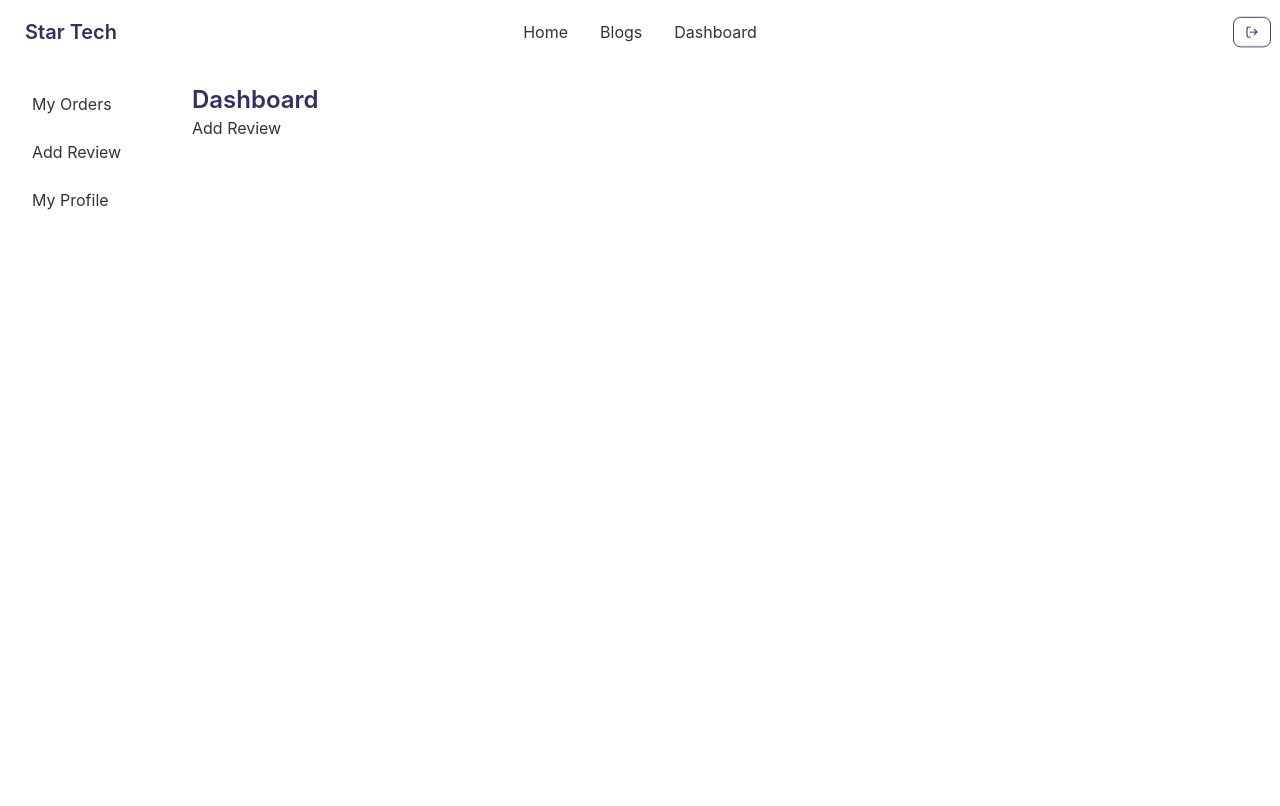
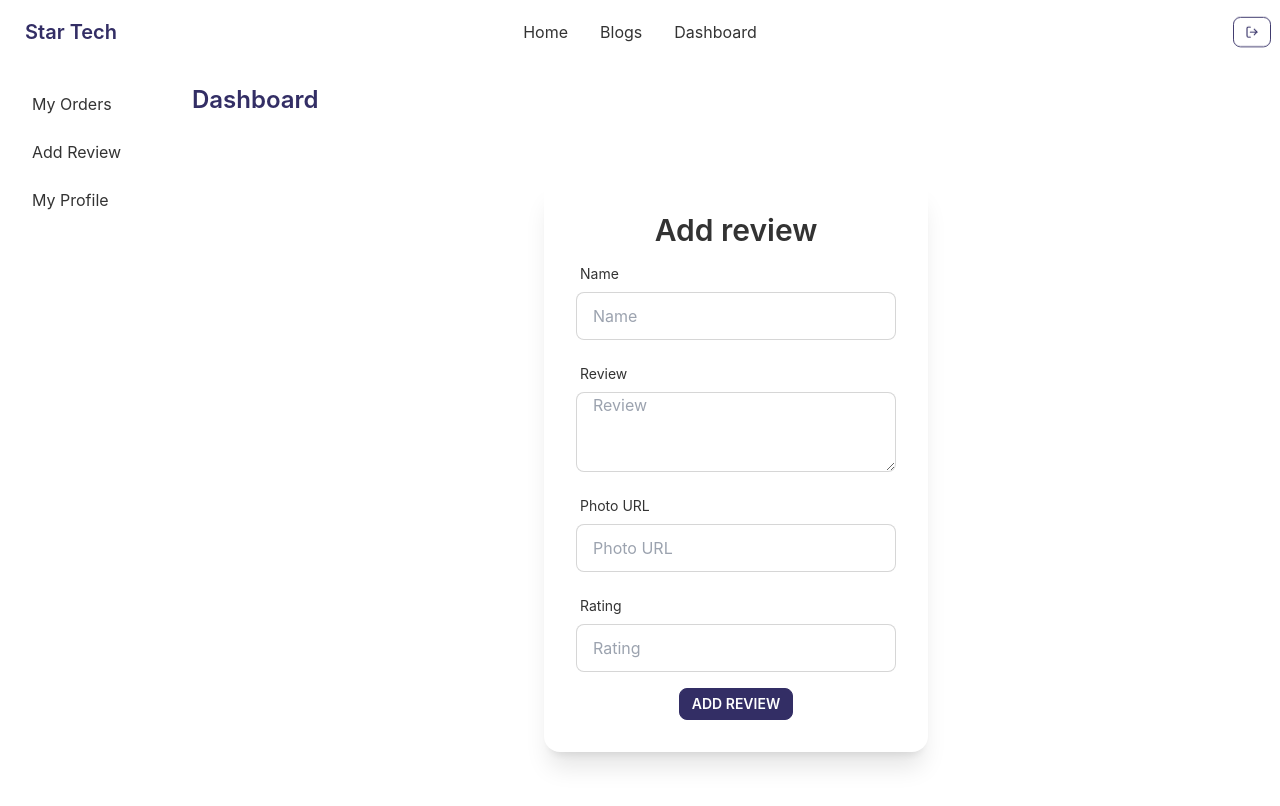
Before and after one commit to abdullah-masud/Star-Tech-Client, a React (Create React App) app: page /dashboard/addreview in a window 1280 px wide. Shown: the top 806 px of the page. Built offline with nearby package versions, Linux system fonts and the light colour scheme; no server answers; sample sign-in values are in the browser's storage.

Commit message:
add reviews

```diff
--- a/src/Pages/Dashboard/AddReview.js
+++ b/src/Pages/Dashboard/AddReview.js
@@ -1,10 +1,135 @@
 import React from 'react';
+import { useForm } from 'react-hook-form';
+import { Link } from 'react-router-dom';
+import { toast } from 'react-toastify';
 
 const AddReview = () => {
+    const { register, formState: { errors }, handleSubmit, getValues, reset } = useForm();
+
+    const onSubmit = data => {
+        const url = `http://localhost:5000/reviews/`
+        fetch(url, {
+            method: 'POST',
+            headers: {
+                'content-type': 'application/json'
+            },
+            body: JSON.stringify(data)
+        })
+            .then(res => res.json())
+            .then(result => {
+                toast.success("Review Added")
+                reset();
+                console.log(result);
+            })
+    };
+
     return (
-        <div>
-            Add Review
-        </div>
+        <div className='max-w-7xl mx-auto lg:mt-16 flex justify-center items-center'>
+            <div className="card w-96 bg-base-100 shadow-xl">
+                <div className="card-body">
+                    <h2 className="card-title text-center block text-3xl">Add review</h2>
+
+                    <form onSubmit={handleSubmit(onSubmit)}>
+                        {/* Name input starts */}
+                        <div class="form-control w-full max-w-xs">
+                            <label class="label">
+                                <span class="label-text">Name</span>
+                            </label>
+                            <input
+                                type="text"
+                                placeholder="Name"
+                                class="input input-bordered w-full max-w-xs"
+                                {...register("name", {
+                                    required: {
+                                        value: true,
+                                        message: 'Name is Required'
+                                    }
+                                })}
+                            />
+                            <label class="label">
+                                {errors.name?.type === 'required' && <span class="label-text-alt text-red-500">{errors.name.message}</span>}
+                            </label>
+                        </div>
+                        {/* Name input ends */}
+
+                        {/* Review input starts */}
+                        <div class="form-control w-full max-w-xs">
+                            <label class="label">
+                                <span class="label-text">Review</span>
+                            </label>
+                            <textarea
+                                type="text"
+                                placeholder="Review"
+                                class="input input-bordered w-full max-w-xs h-20"
+                                {...register("description", {
+                                    required: {
+                                        value: true,
+                                        message: 'Review is Required'
+                                    }
+                                })}
+                            />
+                            <label class="label">
+                                {errors.description?.type === 'required' && <span class="label-text-alt text-red-500">{errors.description.message}</span>}
+                            </label>
+                        </div>
+                        {/* Review input ends */}
+
+                        {/* Picture input starts */}
+                        <div class="form-control w-full max-w-xs">
+                            <label class="label">
+                                <span class="label-text">Photo URL</span>
+                            </label>
+                            <input
+                                type="text"
+                                placeholder="Photo URL"
+                                class="input input-bordered w-full max-w-xs"
+                                {...register("image", {
+                                    required: {
+                                        value: true,
+                                        message: 'Photo URL is Required'
+                                    }
+                                })}
+                            />
+                            <label class="label">
+                                {errors.image?.type === 'required' && <span class="label-text-alt text-red-500">{errors.image.message}</span>}
+                            </label>
+                        </div>
+                        {/* Picture input ends */}
+
+                        {/* Rating input starts */}
+                        <div class="form-control w-full max-w-xs">
+                            <label class="label">
+                                <span class="label-text">Rating</span>
+                            </label>
+                            <input
+                                type="number"
+                                placeholder="Rating"
+                                min="0"
+                                max="5"
+                                class="input input-bordered w-full max-w-xs"
+                                {...register("rating", {
+                                    required: {
+                                        value: true,
+                                        message: 'Rating is Required'
+                                    }
+                                })}
+                            />
+                            <label class="label">
+                                {errors.rating?.type === 'required' && <span class="label-text-alt text-red-500">{errors.rating.message}</span>}
+                            </label>
+                        </div>
+                        {/* Rating input ends */}
+
+                        <div className='flex justify-center'>
+                            <input type="submit" className='btn btn-primary text-white  max-w-xs btn-sm' value='Add Review' />
+                        </div>
+                    </form>
+
+
+
+                </div>
+            </div >
+        </div >
     );
 };
 
--- a/src/Pages/Home/Part.js
+++ b/src/Pages/Home/Part.js
@@ -1,11 +1,20 @@
-import React from 'react';
+import React, { useState } from 'react';
 import { useNavigate } from 'react-router-dom';
 
 const Part = ({ part }) => {
     const { name, img, description, minOrder, available, price, _id } = part
+
+    const [notAvailable, setNotAvailable] = useState('');
+
     const navigate = useNavigate();
     const navigateToPurchase = () => {
-        navigate(`/purchase/${_id}`)
+        if (available > 0) {
+            navigate(`/purchase/${_id}`)
+            setNotAvailable("")
+        }
+        else {
+            setNotAvailable("Not Available")
+        }
     }
 
     return (
@@ -25,8 +34,8 @@ const Part = ({ part }) => {
                         <p className='text-xl font-semibold mb-2'>Price: ${price}</p>
                         <button onClick={() => navigateToPurchase(_id)} className="btn btn-primary text-white btn-sm">Purchase</button>
                     </div>
-
                 </div>
+                <p className='text-red-500'>{notAvailable}</p>
             </div>
         </div>
     );
--- a/src/Pages/Home/Review.js
+++ b/src/Pages/Home/Review.js
@@ -13,7 +13,7 @@ const Review = ({ review }) => {
                 <h2 className="card-title block">{name}</h2>
                 <p>{description}</p>
                 <div className="card-actions ">
-                    <p className="p-4 rounded-lg text-center uppercase font-semibold bg-primary text-white">Rating: {rating}</p>
+                    <p className="p-4 rounded-lg text-center uppercase font-semibold bg-primary text-white">Rating: {rating}/5</p>
                 </div>
             </div>
         </div>
--- a/src/Pages/Purchase/Purchase.js
+++ b/src/Pages/Purchase/Purchase.js
@@ -75,21 +75,20 @@ const Purchase = () => {
                 toast.success('Added to cart')
             })
 
-        const updatedAvailable = parseInt(available) - parseInt(totalOrder);
-
-        const remaining = { available: updatedAvailable.toString() };
-        const url = `http://localhost:5000/parts/${partId}`
-        fetch(url, {
-            method: 'PUT',
-            headers: {
-                'content-type': 'application/json'
-            },
-            body: JSON.stringify(remaining),
-        })
-            .then(res => res.json())
-            .then(info => {
-                console.log(info);
-            })
+        // const updatedAvailable = parseInt(available) - parseInt(totalOrder);
+        // const remaining = { available: updatedAvailable.toString() };
+        // const url = `http://localhost:5000/parts/${partId}`
+        // fetch(url, {
+        //     method: 'PUT',
+        //     headers: {
+        //         'content-type': 'application/json'
+        //     },
+        //     body: JSON.stringify(remaining),
+        // })
+        //     .then(res => res.json())
+        //     .then(info => {
+        //         console.log(info);
+        //     })
 
     };
 
@@ -166,6 +165,9 @@ const Purchase = () => {
                     <h2 class="uppercase text-xl font-bold mb-2 text-center">Enter order Quantity</h2>
                     <input
                         type="number"
+                        // value={minOrder}
+                        min={minOrder}
+                        max={available}
                         ref={quantityRef}
                         placeholder='Quantity' class="input input-bordered w-full mb-3 text-black font-bold"
                     />
```
